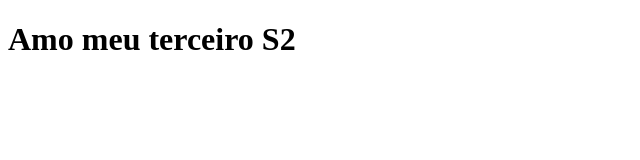
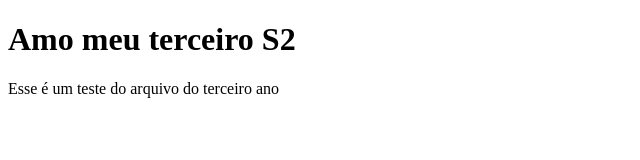
Before and after one commit to marlon-palata/terceirao2024, a plain HTML site: page html/index.html in a window 1280 px wide. Shown: the whole page, without its empty margins (0-640 px from the left). Drawn offline with Linux system fonts and the light colour scheme.

Commit message:
Update index.html

```diff
--- a/html/index.html
+++ b/html/index.html
@@ -7,5 +7,7 @@
 </head>
 <body>
     <h1>Amo meu terceiro S2 </h1>
+
+    <p>Esse é um teste do arquivo do terceiro ano   </p>
 </body>
 </html>
```
